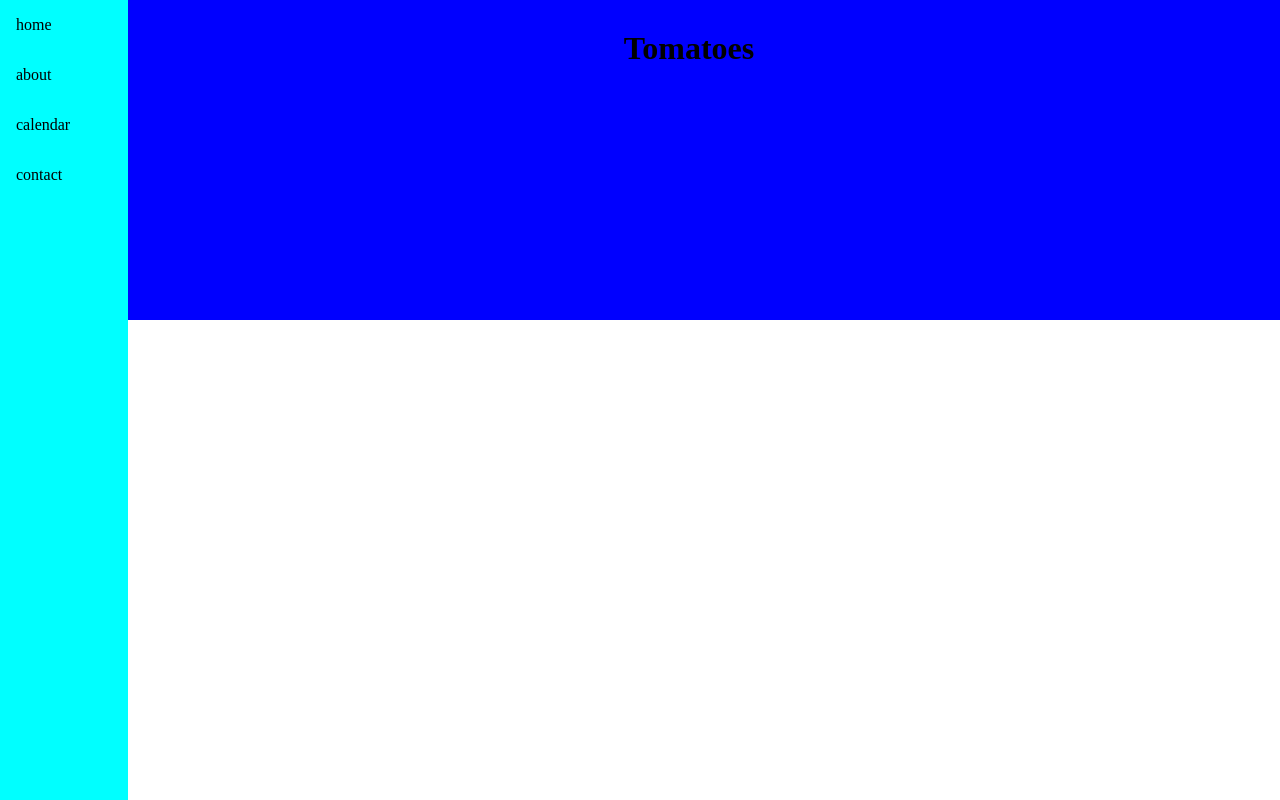
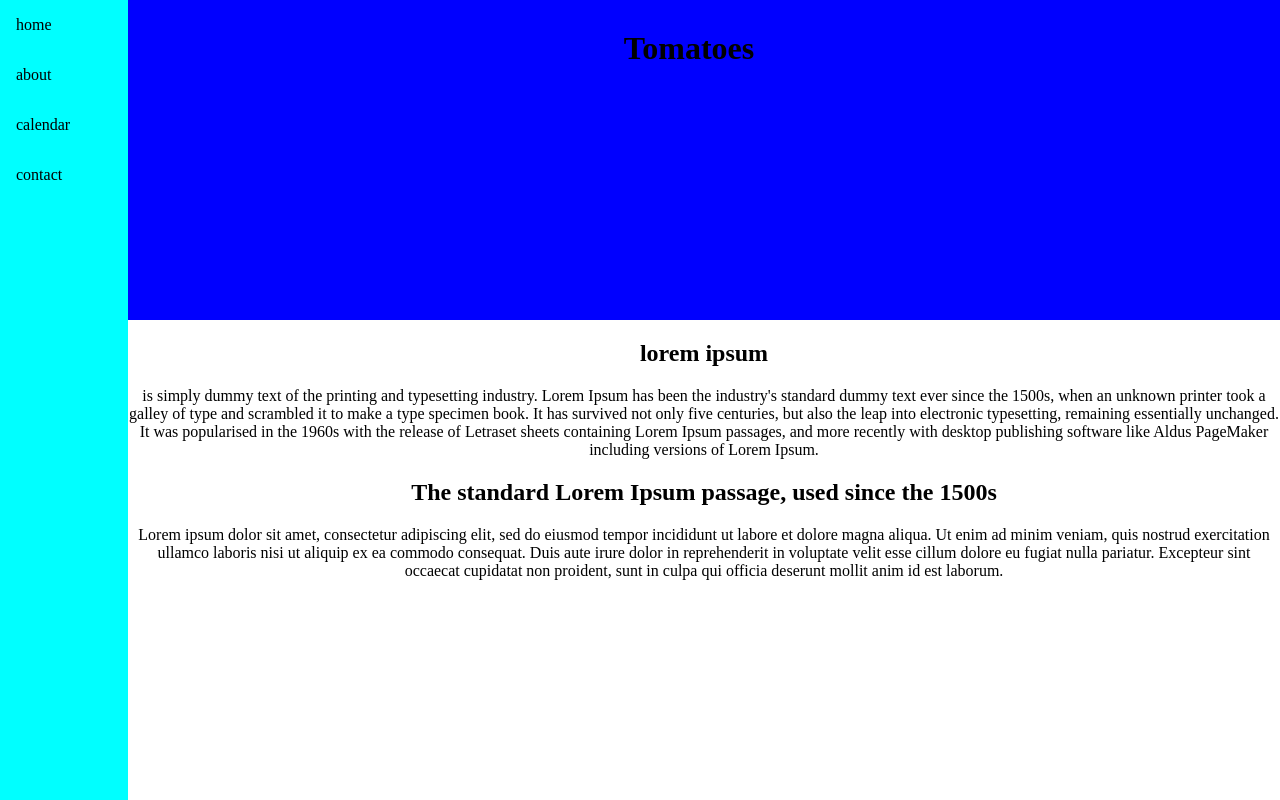
Before and after one commit to sak7az/garden-blog, a React (Create React App) app: page / in a window 1280 px wide. Built offline with nearby package versions, Linux system fonts and the light colour scheme.

Commit message:
renders articles from JSON object

```diff
--- a/src/Article/Article.js
+++ b/src/Article/Article.js
@@ -6,7 +6,10 @@ class Article extends React.Component{
 
     render(){
         return(
-            <div></div>
+            <div>
+                <h2 className="articleTitle">{this.props.title}</h2>
+                <p className="articleText">{this.props.body}</p>
+            </div>
         )
     }
 }
--- a/src/Reader/Reader.js
+++ b/src/Reader/Reader.js
@@ -1,9 +1,27 @@
 import React from 'react';
+import Articles from '../articles.json';
+import Article from '../Article/Article';
 
 class Reader extends React.Component{
+    constructor(props){
+        super(props);
+        this.state = {
+            articles : Articles,
+        }
+    }
+
     render(){
         return(
-            <div></div>
+            <div>
+                {Object.entries(this.state.articles).map(([key, value])=>(
+                        <Article
+                            title={value.title}
+                            body={value.body}
+                            image={value.imgsrc}
+                        />
+                    )
+                )}
+            </div>
         )
     }
 }
```
Also changed, not shown: src/articles.json (renamed from public/articles.json), 1 other file (tests, documents, lock files or other folders).
